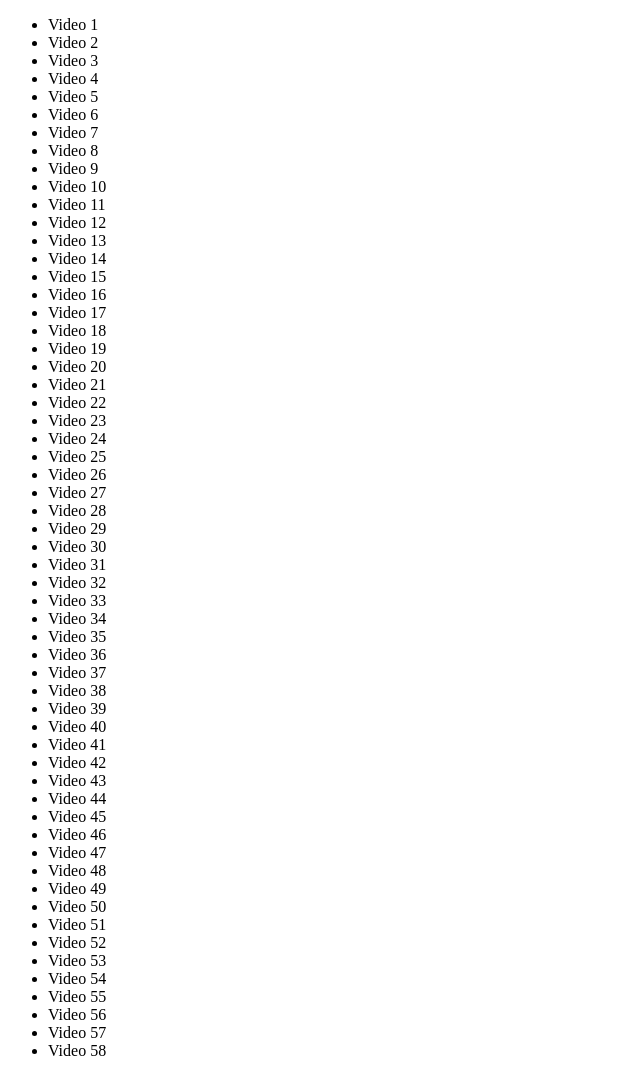
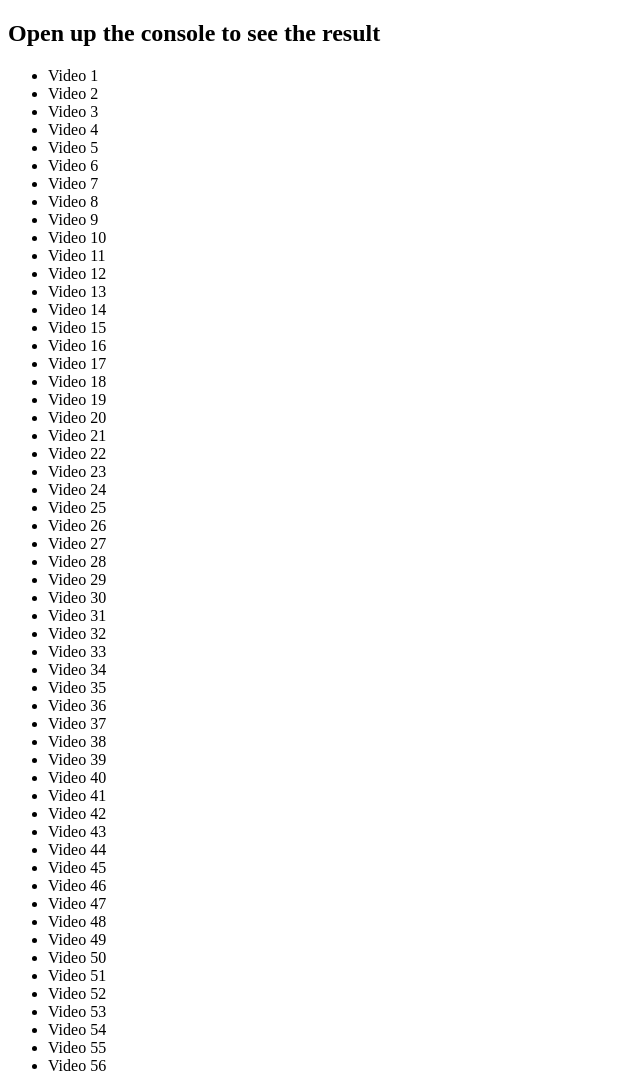
Before and after one commit to Redvanisation/JavaScript-30, a plain HTML site: page 18.Tally-String-Times/index.html in a window 1280 px wide. Shown: the top 1071 px of the page, without its empty margins (0-640 px from the left). Drawn offline with Linux system fonts and the light colour scheme.

Commit message:
Updating index.html

```diff
--- a/18.Tally-String-Times/index.html
+++ b/18.Tally-String-Times/index.html
@@ -5,6 +5,7 @@
   <title>Videos</title>
 </head>
 <body>
+  <h2>Open up the console to see the result</h2>
   <ul class="videos">
     <li data-time="5:43">
       Video 1
```
